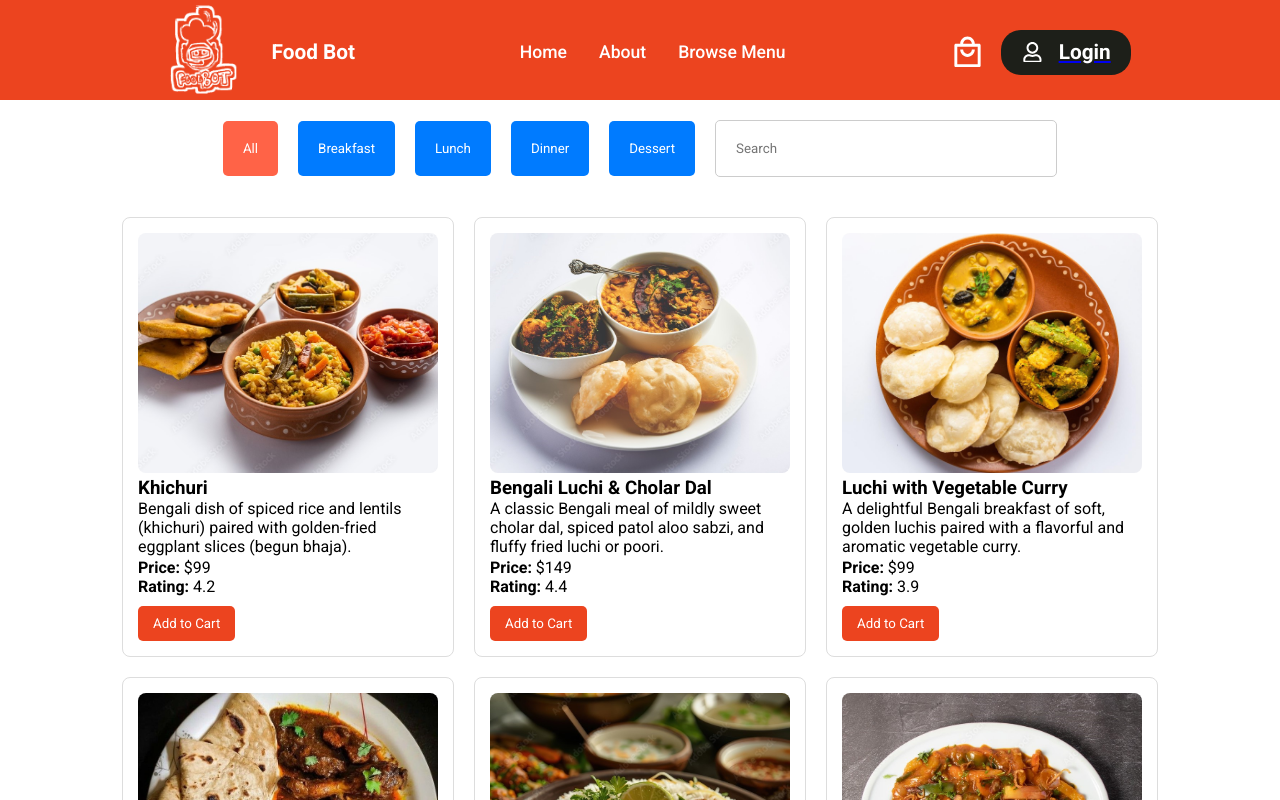
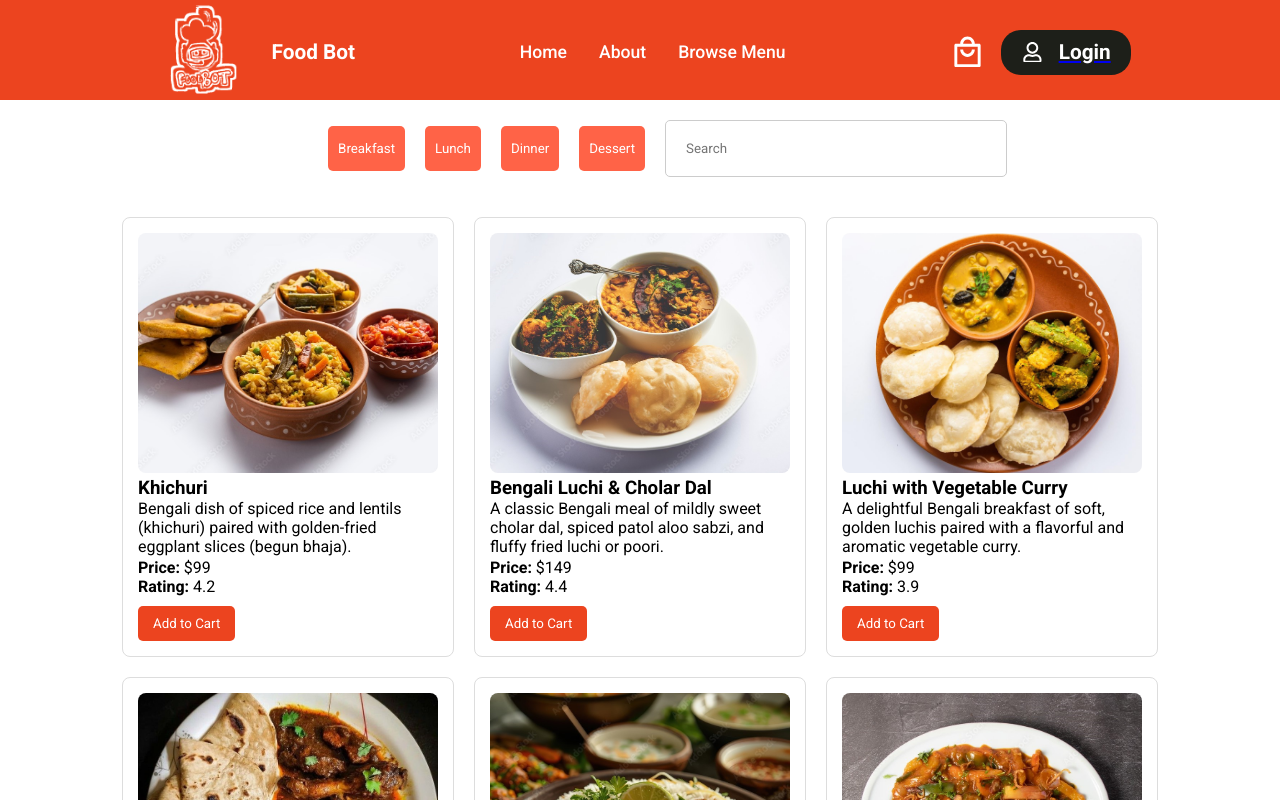
Before and after one commit to AbdNur10/food-bot, a React (Create React App) app: page /browse in a window 1280 px wide. Shown: the top 800 px of the page. Built offline with nearby package versions, Linux system fonts and the light colour scheme.

Commit message:
modified:   src/components/Ui/BrowseMenue.jsx

```diff
--- a/src/components/Ui/BrowseMenue.jsx
+++ b/src/components/Ui/BrowseMenue.jsx
@@ -240,9 +240,9 @@ const BrowseMenu = () => {
           <button
             key={category}
             style={{
-              padding: '20px 20px',
+              padding: '15px 10px',
               border: 'none',
-              backgroundColor: currentCategory === category ? '#ff6347' : '#007BFF',
+              backgroundColor: currentCategory === category ? '#fff' : '#ff6347',
               color: 'white',
               cursor: 'pointer',
               borderRadius: '5px',
```
